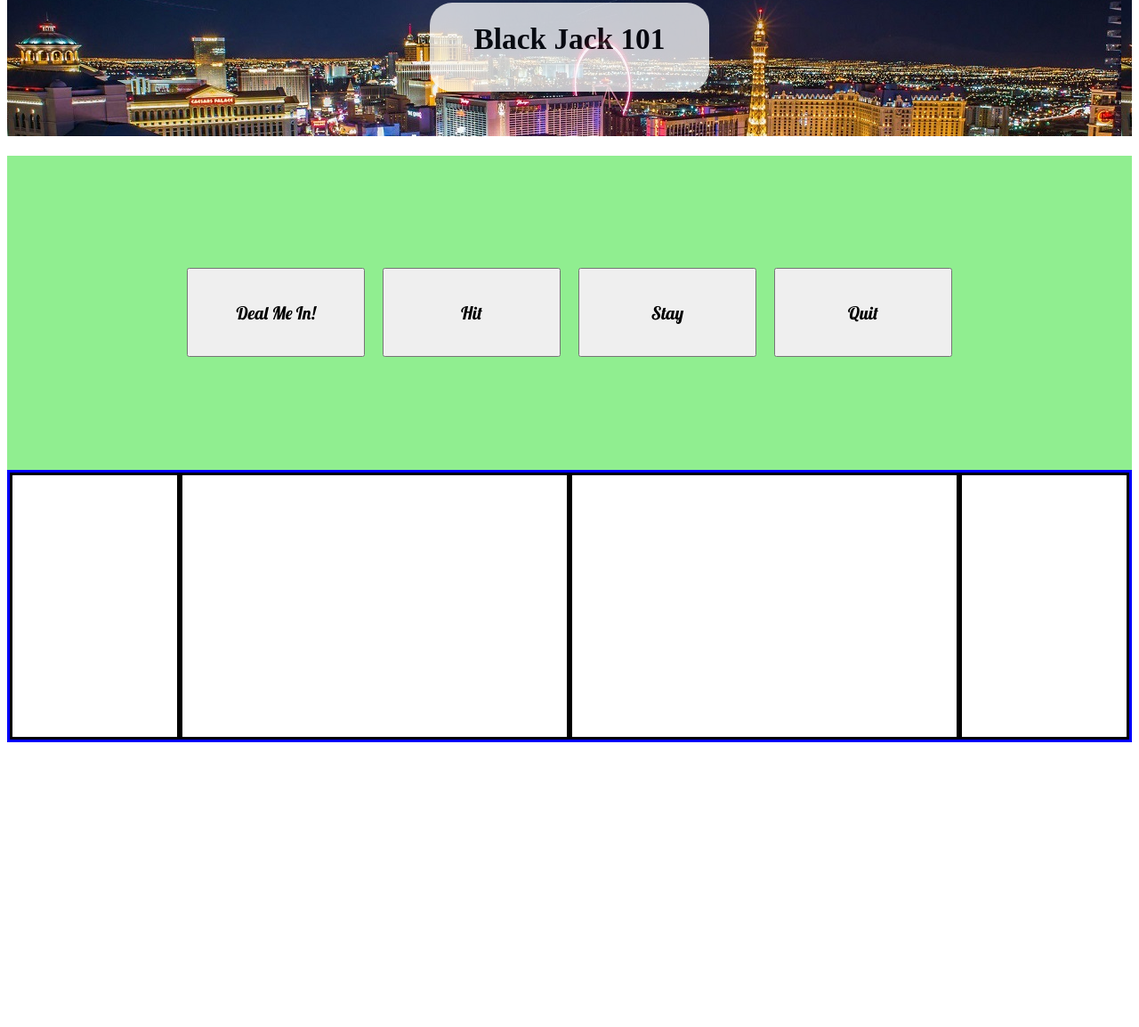
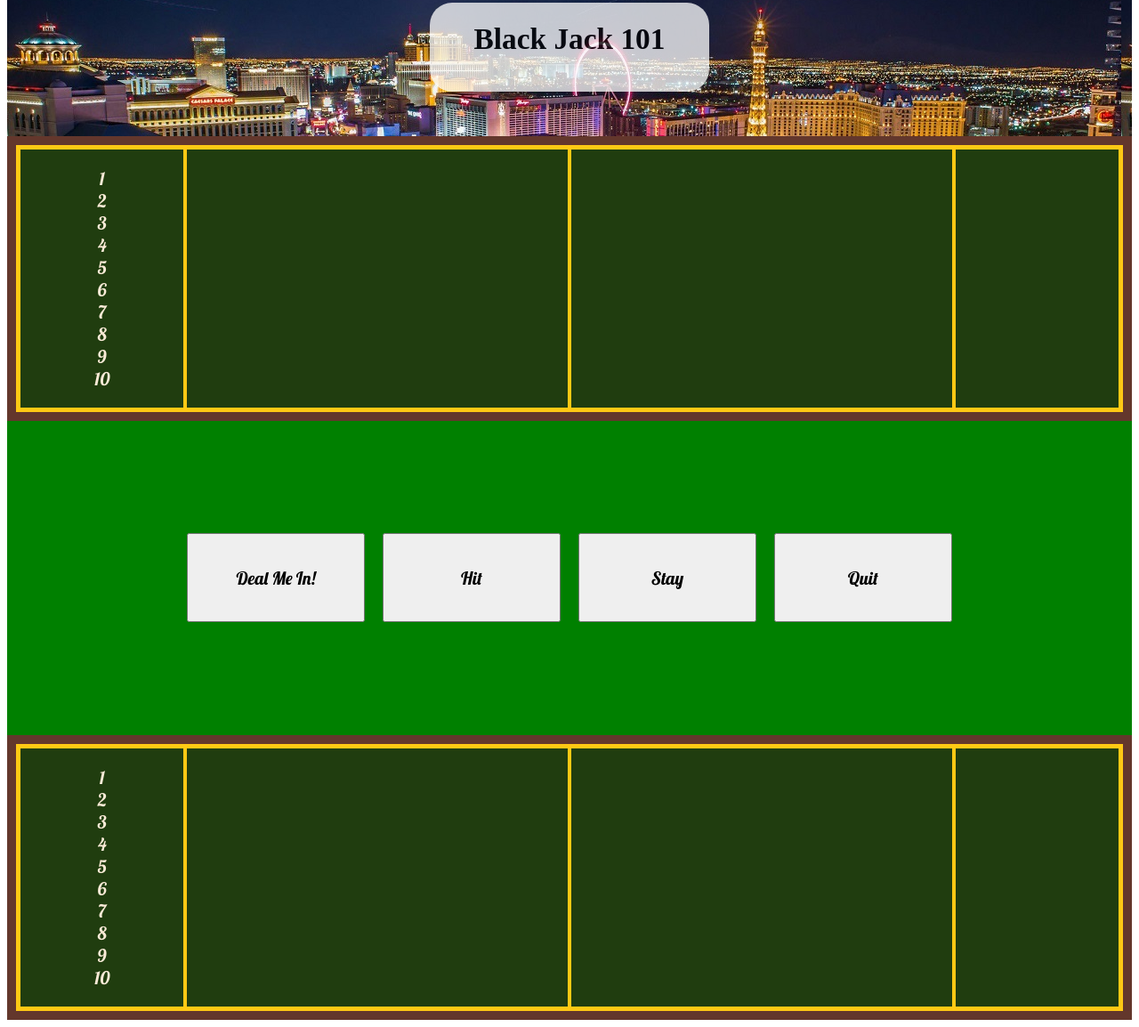
Before and after one commit to XtremePineapple/Blackjack-101, a plain HTML site: page index.html in a window 1280 px wide. Shown: the part 55-1209 px from the top of the page at 89% size. Before the commit the page ends 897 px from the top, so only its background shows below. Drawn offline with Linux system fonts and the light colour scheme.

Commit message:
Morgan CSS updates

```diff
--- a/index.html
+++ b/index.html
@@ -13,15 +13,26 @@
         </div>
     </div>
     <div class="dealerHand">
-        <table width="100%" >
-            <td id="overflow" width="15%">
-                <ul>
-                </ul>
-            </td>
-            <td id="card1" width="35%"></td>
-            <td id="card2" width="35%"></td>
-            <td id="counters" ></td>
-        </table>
+        <div class="dealerOverflow">
+            <ul id="dOverflow">
+                    <li>1</li>
+                    <li>2</li>
+                    <li>3</li>
+                    <li>4</li>
+                    <li>5</li>
+                    <li>6</li>
+                    <li>7</li>
+                    <li>8</li>
+                    <li>9</li>
+                    <li>10</li>
+            </ul>
+        </div>
+
+        <div class="dealerCard1"><img src="" id="dCard1"></div>
+
+        <div class="dealerCard2"><img src="" id="dCard2"></div>
+
+        <div class="dealerControls"></div>
     </div>
     <div class="buttonArea">
         <button type="button" class="button" id="deal">Deal Me In!</button>
@@ -29,12 +40,27 @@
         <button type="button" class="button" id="stay">Stay</button>
         <button type="button" class="button" id="quit">Quit</button>
     </div>
-    <div class="player-hand">
-        <div class="overflow-2"></div>
-        <div class="card1"></div>
-        <div class="card2"></div>
-        <div class="play-controls"></div>
+    <div class="playerHand">
+        <div class="playerOverflow">
+                <ul id="pOverflow">
+                    <li>1</li>
+                    <li>2</li>
+                    <li>3</li>
+                    <li>4</li>
+                    <li>5</li>
+                    <li>6</li>
+                    <li>7</li>
+                    <li>8</li>
+                    <li>9</li>
+                    <li>10</li>
+                </ul>
+        </div>
 
+        <div class="playerCard1"><img src="" id="pCard1"></div>
+
+        <div class="playerCard2"><img src="" id="pCard2"></div>
+
+        <div class="playerControls"></div>
     </div>
     <script src="gameLogic.js"></script>
 </body>
--- a/style.css
+++ b/style.css
@@ -25,7 +25,7 @@
 .buttonArea{
     display: flex;
     justify-content: center;
-    background-color: lightgreen;
+    background-color: green;
 }
 
 .button{
@@ -37,39 +37,115 @@
     font-family: 'Lobster';
 }
 
-.overflow{
-    list-style: none;
-    font-size: 25px;
-    font-family: 'Lobster';
-}
 
-.player-hand{
+
+.playerHand{
+background-color: #203D0F;
     display: flex;
     height: 300px;
     border: solid;
-    border-color: blue;
+    border-width: 10px;
+    border-color: #63372C;
+}
+.dealerHand{
+    background-color: #203D0F;
+    display: flex;
+    height: 300px;
+    border: solid;
+ border-width: 10px;
+    border-color: #63372C;
 }
 
-.overflow-2{
+.playerOverflow{
     width: 15%;
     border:solid;
-    border-color: black;
+    border-top-width: 5px;
+    border-bottom-width: 5px;
+    border-left-width: 5px;
+    border-right-width: 2.5px;
+    border-color: #FFC914;}
+
+.dealerOverflow{
+    width: 15%;
+    border:solid;
+    border-top-width: 5px;
+    border-bottom-width: 5px;
+    border-left-width: 5px;
+    border-right-width: 2.5px;
+    border-color: #FFC914;
 }
 
-.card1{
+.playerCard1{
     width:35%;
     border:solid;
-    border-color: black;
+    border-top-width: 5px;
+    border-bottom-width: 5px;
+    border-left-width: 2.5px;
+    border-right-width: 2.5px;
+    border-color: #FFC914;
 }
 
-.card2{
+.playerCard2{
     width:35%;
     border:solid;
-    border-color: black;
+    border-top-width: 5px;
+    border-bottom-width: 5px;
+    border-left-width: 2.5px;
+    border-right-width: 2.5px;
+    border-color: #FFC914;
 }
 
-.play-controls{
+.dealerCard1{
+    width:35%;
+    border:solid;
+    border-top-width: 5px;
+    border-bottom-width: 5px;
+    border-left-width: 2.5px;
+    border-right-width: 2.5px;
+    border-color: #FFC914;}
+
+.dealerCard2{
+    width:35%;
+    border:solid;
+    border-top-width: 5px;
+    border-bottom-width: 5px;
+    border-left-width: 2.5px;
+    border-right-width: 2.5px;
+    border-color: #FFC914;}
+
+    .playerControls{
     width:15%;
     border:solid;
-    border-color: black;
+    border-top-width: 5px;
+    border-bottom-width: 5px;
+    border-left-width: 2.5px;
+    border-right-width: 5px;
+    border-color: #FFC914;}
+
+.dealerControls{
+    width:15%;
+    border:solid;
+    border-top-width: 5px;
+    border-bottom-width: 5px;
+    border-left-width: 2.5px;
+    border-right-width: 5px;
+    border-color: #FFC914;}
+
+.playerOverflow ul{
+    text-align: center;
+    font-size: 20px;
+    color: antiquewhite;
+    list-style-type: none;
+    margin: auto;
+    padding: 20px;
+    font-family: 'Lobster';
 }
+.dealerOverflow ul{
+    text-align: center;
+    font-size: 20px;
+    color: antiquewhite;
+    list-style-type: none;
+    margin: auto;
+    padding: 20px;
+    font-family: 'Lobster';
+}
```
